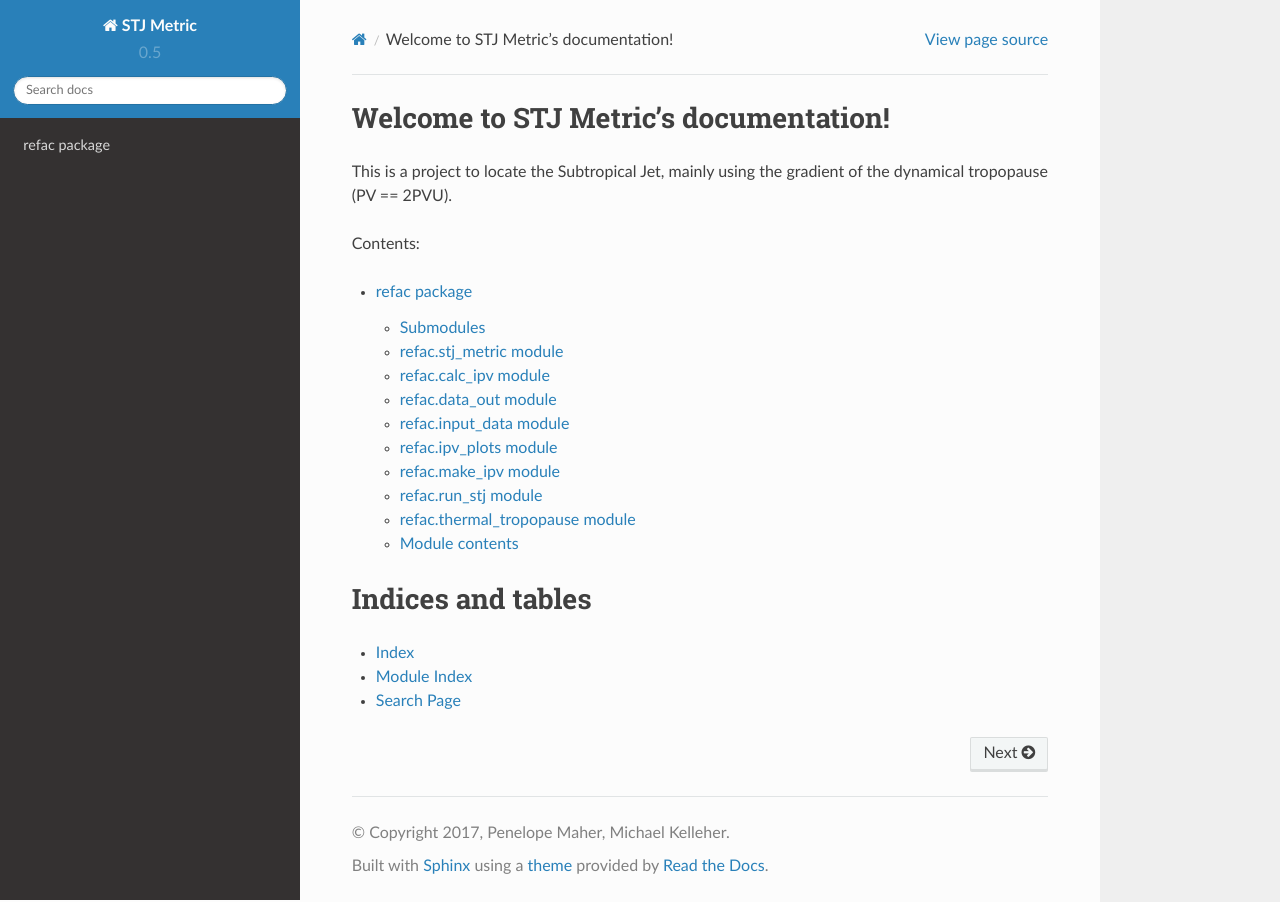
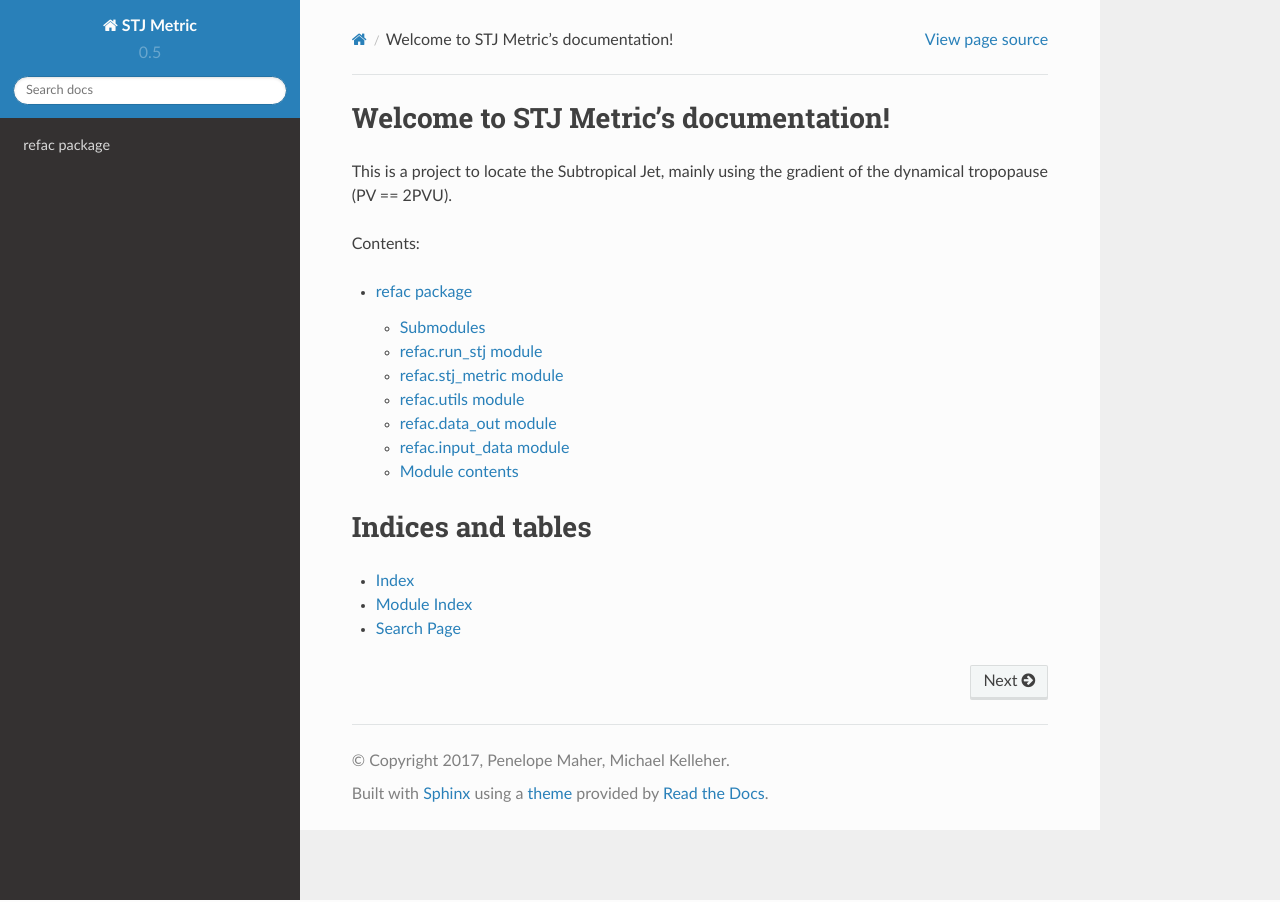
Before and after one commit to mkstratos/stj_pv, a Sphinx documentation site: the page built from STJ_PV/refac/doc/index.rst, in a window 1280 px wide. Built offline with Sphinx 7.4.7 and the Read the Docs theme 2.0.0, drawn with Linux system fonts in a browser that asks for light colours.

Commit message:
Removes old files, adds new files to documentation template

```diff
--- a/STJ_PV/refac/doc/refac.rst
+++ b/STJ_PV/refac/doc/refac.rst
@@ -12,10 +20,10 @@
     :undoc-members:
     :show-inheritance:
 
-refac.calc_ipv module
+refac.utils module
 ---------------------
 
-.. automodule:: refac.calc_ipv
+.. automodule:: refac.utils
     :members:
     :undoc-members:
     :show-inheritance:
@@ -36,38 +44,6 @@
     :undoc-members:
     :show-inheritance:
 
-refac.ipv_plots module
-----------------------
-
-.. automodule:: refac.ipv_plots
-    :members:
-    :undoc-members:
-    :show-inheritance:
-
-refac.make_ipv module
----------------------
-
-.. automodule:: refac.make_ipv
-    :members:
-    :undoc-members:
-    :show-inheritance:
-
-refac.run_stj module
---------------------
-
-.. automodule:: refac.run_stj
-    :members:
-    :undoc-members:
-    :show-inheritance:
-
-refac.thermal_tropopause module
--------------------------------
-
-.. automodule:: refac.thermal_tropopause
-    :members:
-    :undoc-members:
-    :show-inheritance:
-
 Module contents
 ---------------
 
```
Also changed, not shown: other parts of STJ_PV/refac/doc/refac.rst (+8 -0 lines).
